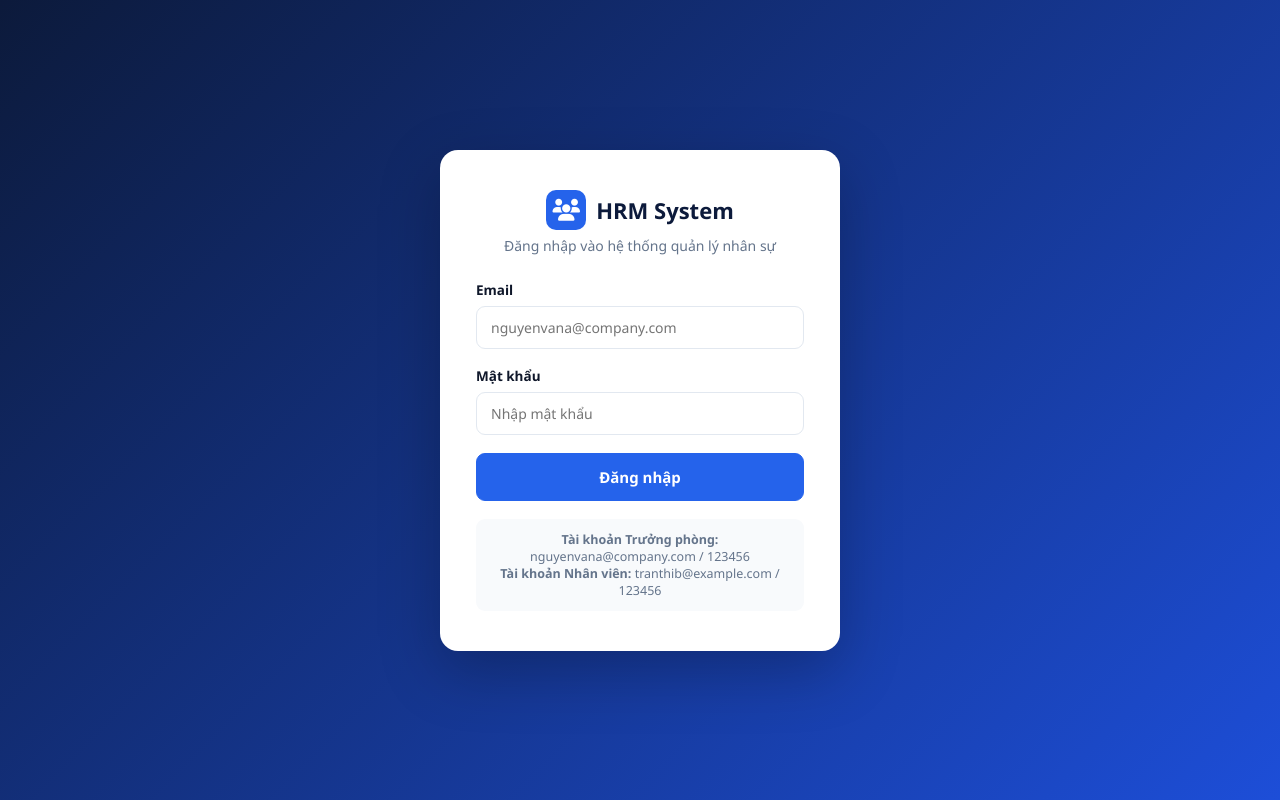
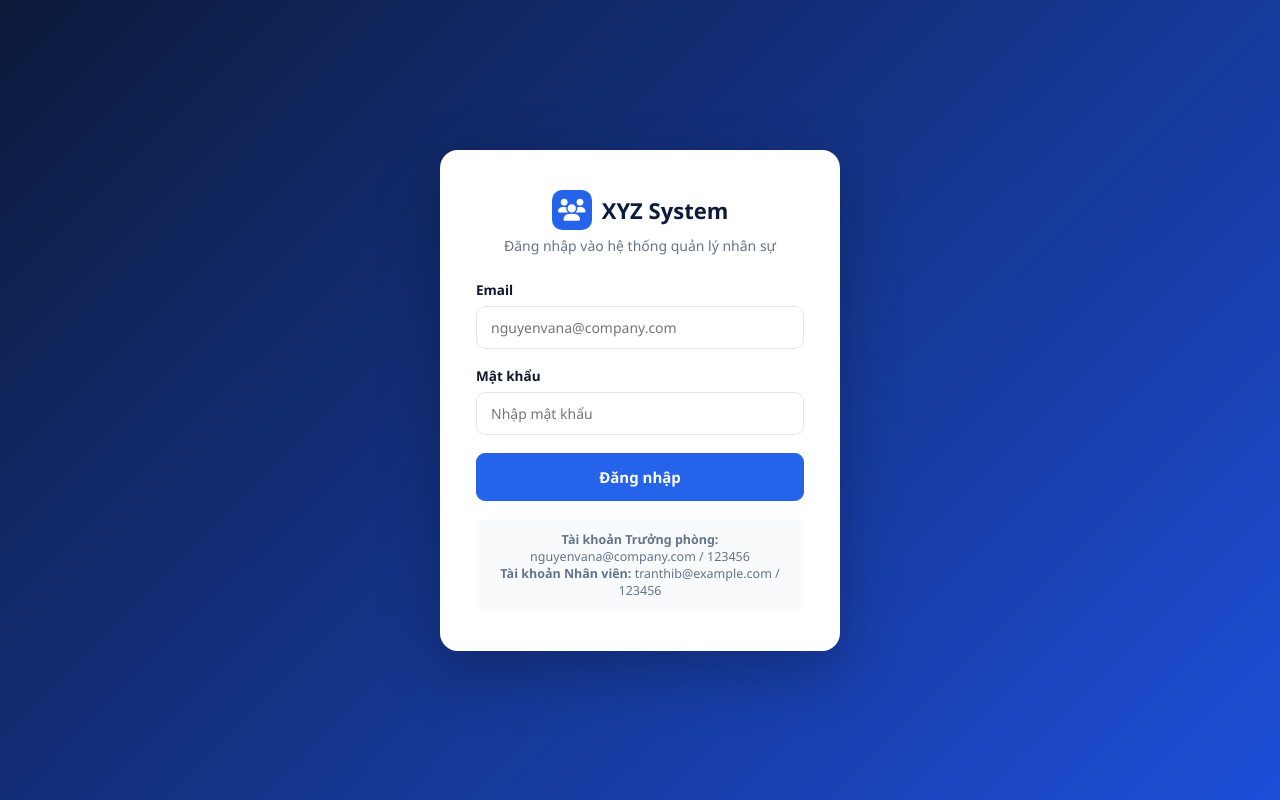
Before and after one commit to DoanThienPhuoc02072006/HK253_DoAnCuoiKy_NhapMonCongNghePhanMem, a PHP site: page /login.php in a window 1280 px wide. Run offline with PHP 8.4, Linux system fonts and the light colour scheme.

Commit message:
Update XYZ System

```diff
--- a/login.php
+++ b/login.php
@@ -42,7 +42,7 @@ if ($_SERVER['REQUEST_METHOD'] === 'POST') {
 <html lang="vi">
 <head>
 <meta charset="UTF-8">
-<title>Đăng nhập - HRM System</title>
+<title>Đăng nhập - XYZ System</title>
 <meta name="viewport" content="width=device-width, initial-scale=1">
 <link rel="stylesheet" href="assets/css/style.css">
 <link rel="stylesheet" href="https://cdnjs.cloudflare.com/ajax/libs/font-awesome/6.5.1/css/all.min.css">
@@ -50,7 +50,7 @@ if ($_SERVER['REQUEST_METHOD'] === 'POST') {
 <body>
 <div class="login-wrap">
     <div class="login-card">
-        <div class="brand"><span class="icon"><i class="fa-solid fa-users"></i></span> HRM System</div>
+        <div class="brand"><span class="icon"><i class="fa-solid fa-users"></i></span> XYZ System</div>
         <p class="sub">Đăng nhập vào hệ thống quản lý nhân sự</p>
 
         <?php if ($error): ?>
```
